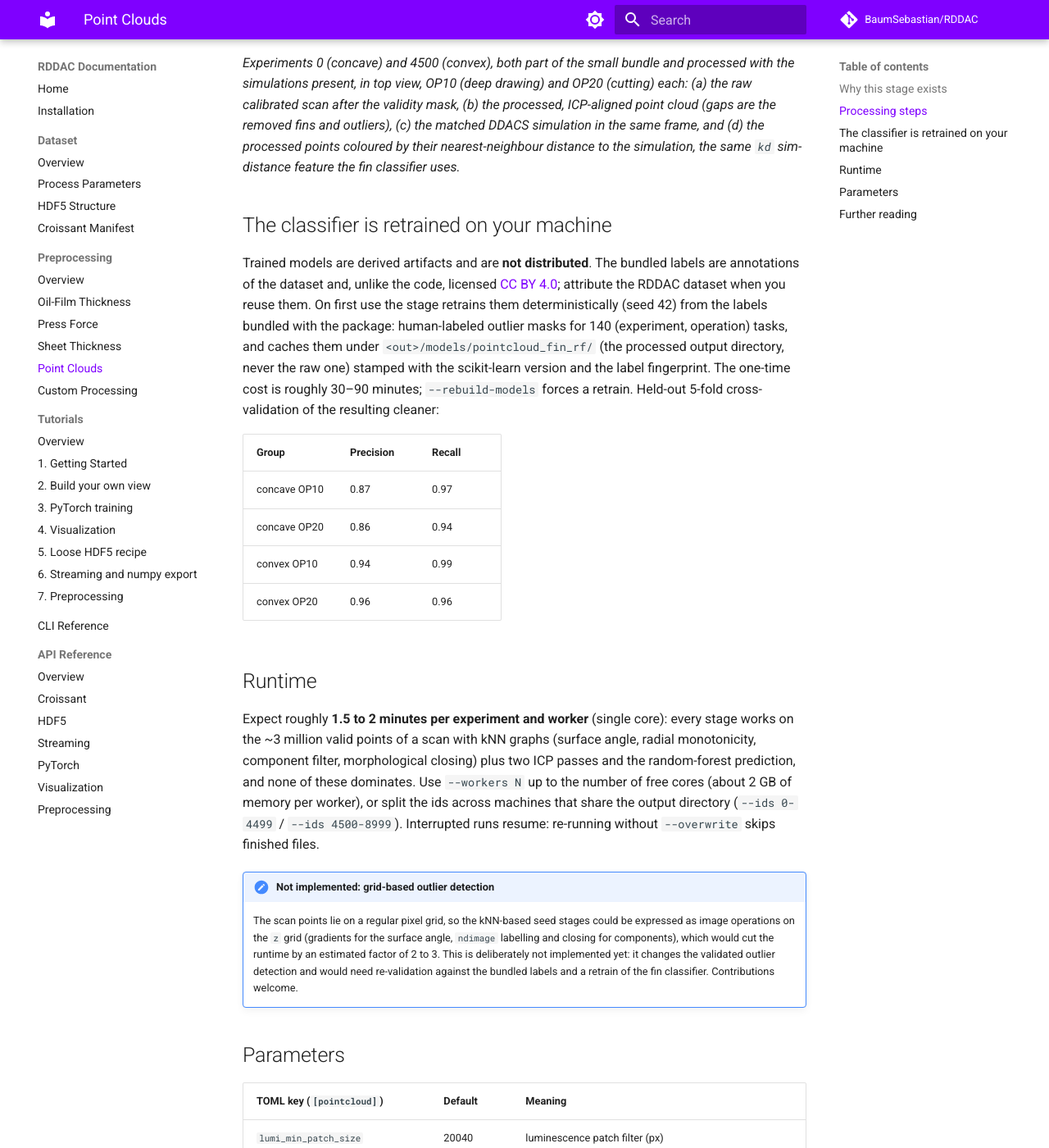
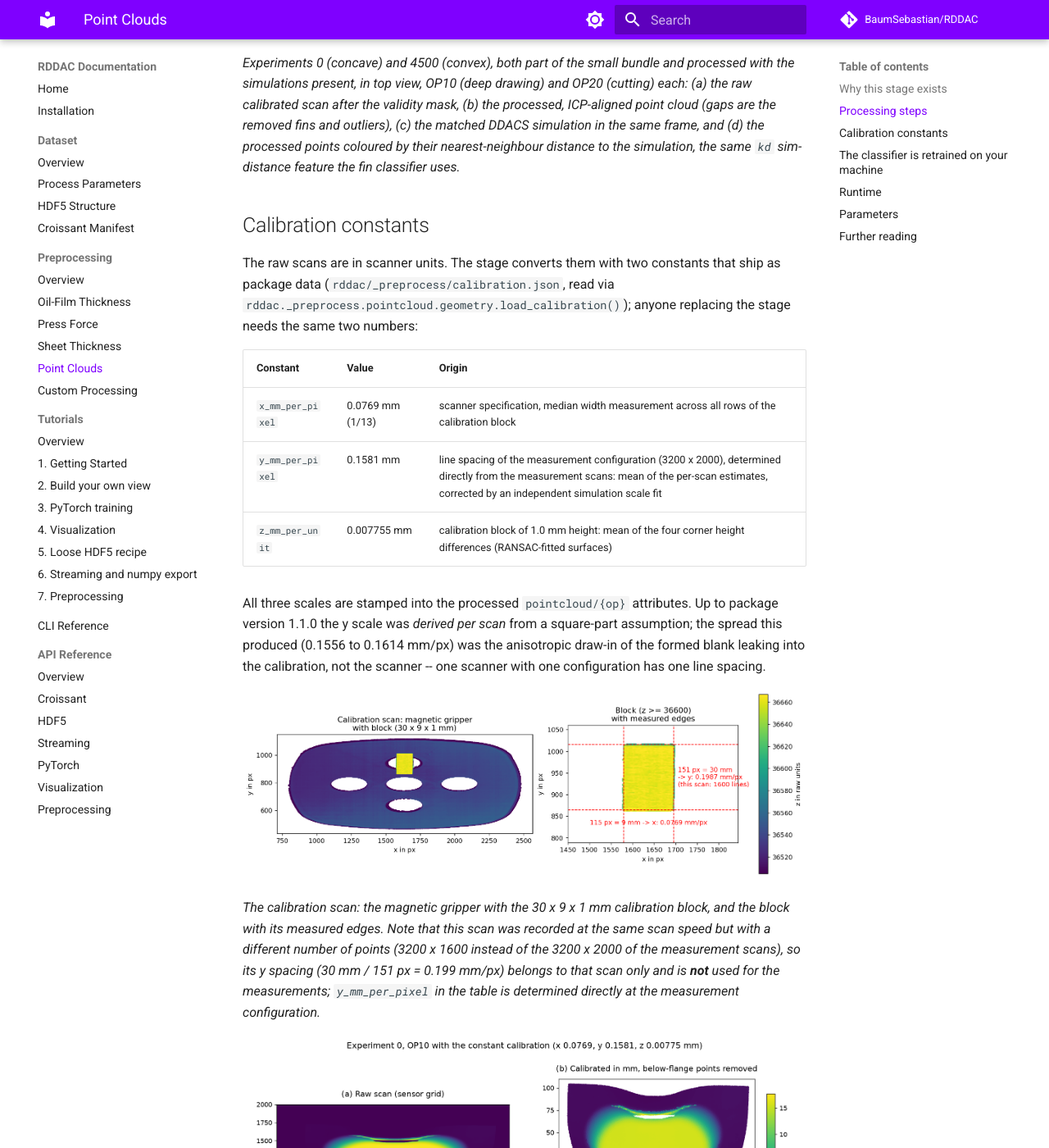
Before and after one commit to BaumSebastian/RDDAC, an MkDocs documentation site: the page built from docs/preprocessing/pointcloud.md, in a window 1280 px wide and 1400 px high, scrolled down 2754 px. Shown: the whole window at 82% size. Built offline with MkDocs 1.6.1 and Material for MkDocs 9.7.7, drawn with Linux system fonts in a browser that asks for light colours; comment, search, counter and statistics services are not loaded; some of the changed text lies outside the part shown.

Commit message:
Added a description for the calibration of the pointcloud

```diff
--- a/docs/preprocessing/pointcloud.md
+++ b/docs/preprocessing/pointcloud.md
@@ -44,6 +44,28 @@ Raw scans carry measurement artifacts, most prominently **fins**: locally smooth
 
 *Experiments 0 (concave) and 4500 (convex), both part of the small bundle and processed with the simulations present, in top view, OP10 (deep drawing) and OP20 (cutting) each: (a) the raw calibrated scan after the validity mask, (b) the processed, ICP-aligned point cloud (gaps are the removed fins and outliers), (c) the matched DDACS simulation in the same frame, and (d) the processed points coloured by their nearest-neighbour distance to the simulation, the same `kd` sim-distance feature the fin classifier uses.*
 
+## Calibration constants
+
+The raw scans are in scanner units. The stage converts them with two constants that ship as package data (`rddac/_preprocess/calibration.json`, read via `rddac._preprocess.pointcloud.geometry.load_calibration()`); anyone replacing the stage needs the same two numbers:
+
+| Constant | Value | Origin |
+| --- | --- | --- |
+| `x_mm_per_pixel` | 0.0769 mm (1/13) | scanner specification, median width measurement across all rows of the calibration block |
+| `y_mm_per_pixel` | 0.1581 mm | line spacing of the measurement configuration (3200 x 2000), determined directly from the measurement scans: mean of the per-scan estimates, corrected by an independent simulation scale fit |
+| `z_mm_per_unit` | 0.007755 mm | calibration block of 1.0 mm height: mean of the four corner height differences (RANSAC-fitted surfaces) |
+
+All three scales are stamped into the processed `pointcloud/{op}` attributes. Up to package version 1.1.0 the y scale was *derived per scan* from a square-part assumption; the spread this produced (0.1556 to 0.1614 mm/px) was the anisotropic draw-in of the formed blank leaking into the calibration, not the scanner -- one scanner with one configuration has one line spacing.
+
+<img src="../../images/preprocessing/pointcloud_calibration_block.png" width="700">
+
+*The calibration scan: the magnetic gripper with the 30 x 9 x 1 mm calibration block, and the block with its measured edges. Note that this scan was recorded at the same scan speed but with a different number of points (3200 x 1600 instead of the 3200 x 2000 of the measurement scans), so its y spacing (30 mm / 151 px = 0.199 mm/px) belongs to that scan only and is **not** used for the measurements; `y_mm_per_pixel` in the table is determined directly at the measurement configuration.*
+
+<img src="../../images/preprocessing/pointcloud_calibration_result.png" width="700">
+
+*The calibration applied to experiment 0 (OP10): (a) the raw sensor grid, (b) the calibrated cloud in mm with everything below the flange level removed, (c) the fully processed cloud -- **after outlier and fin removal** -- on its matched DDACS simulation (182208), and (d) the same cloud coloured by the distance to it. The gaps in (c) and (d) are the removed fins and outliers.*
+
+Beyond validating the calibration, these views carry process information directly: in (c) the scanned flange contour deviates from the simulated one differently on each side -- the material flow into the die is not symmetric -- and (d) localizes where the real part springs back from the simulated shape (walls and radii) while the cup bottom stays within a few tenths of a millimetre.
+
 ## The classifier is retrained on your machine
 
 Trained models are derived artifacts and are **not distributed**. The bundled labels are annotations of the dataset and, unlike the code, licensed [CC BY 4.0](https://creativecommons.org/licenses/by/4.0/); attribute the RDDAC dataset when you reuse them. On first use the stage retrains them deterministically (seed 42) from the labels bundled with the package: human-labeled outlier masks for 140 (experiment, operation) tasks, and caches them under `<out>/models/pointcloud_fin_rf/` (the processed output directory, never the raw one) stamped with the scikit-learn version and the label fingerprint. The one-time cost is roughly 30–90 minutes; `--rebuild-models` forces a retrain. Held-out 5-fold cross-validation of the resulting cleaner:
```
Also changed, not shown: docs/images/preprocessing/pointcloud_calibration_block.png (added), docs/images/preprocessing/pointcloud_calibration_result.png (added).
